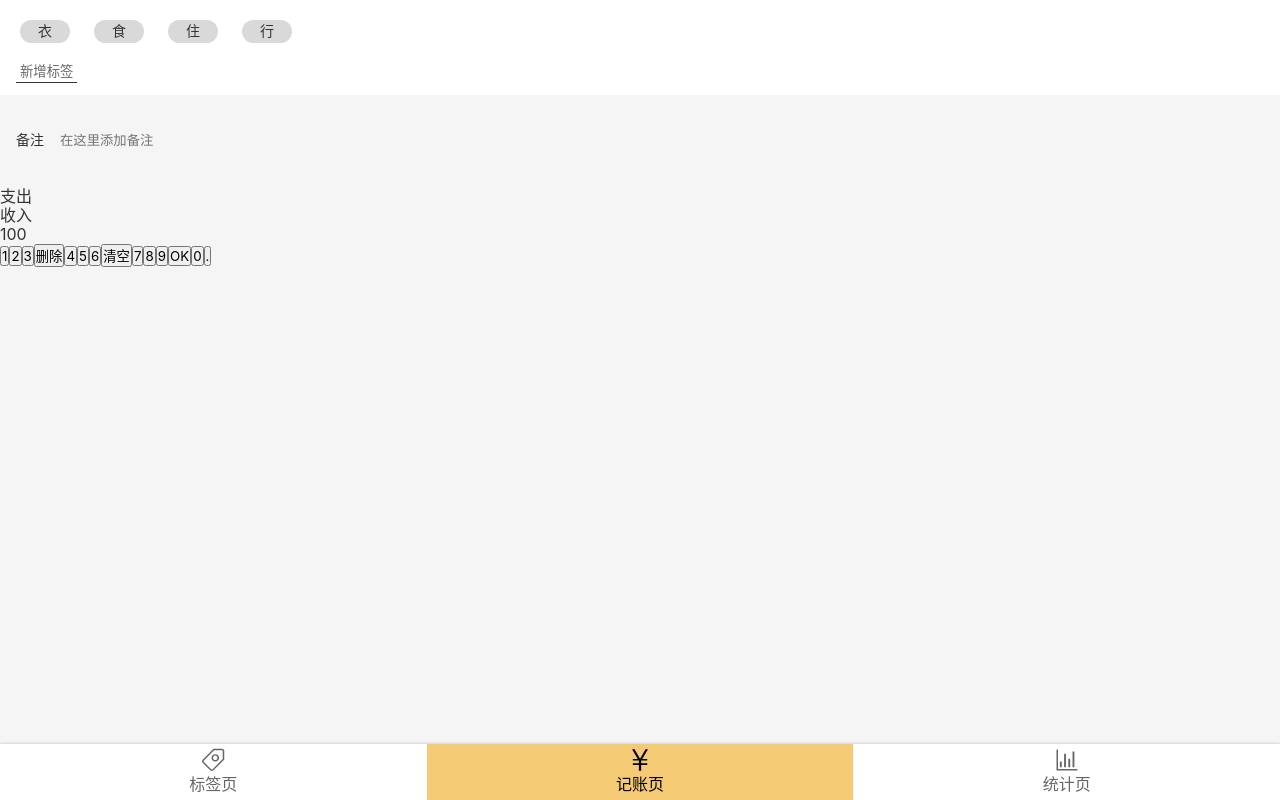
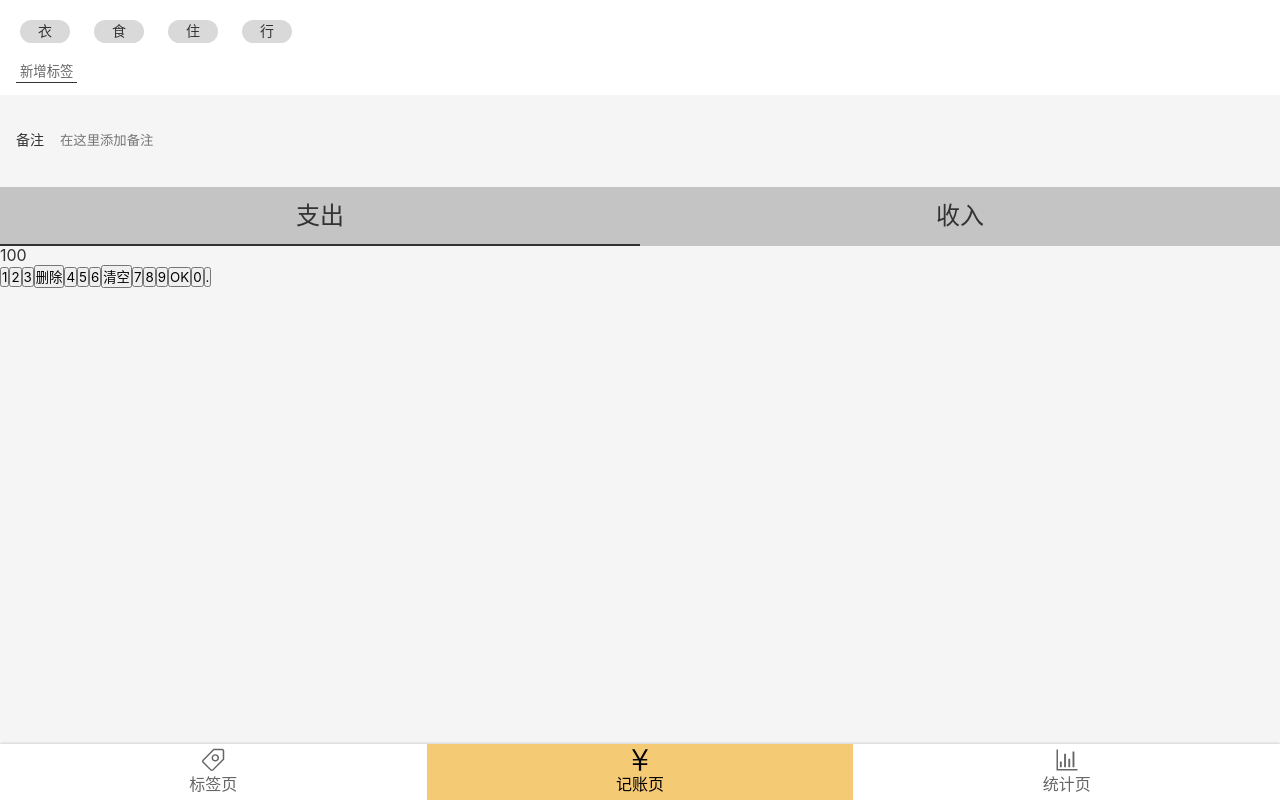
Before and after one commit to BOBOlife/life-memory-react, a React app: page /#/money in a window 1280 px wide. Built offline with nearby package versions, Linux system fonts and the light colour scheme.

Commit message:
Money.tsx 之类型 UI 完成

```diff
--- a/src/views/Money.tsx
+++ b/src/views/Money.tsx
@@ -41,7 +41,27 @@
   }
 `;
 const CategorySection = styled.section`
-
+  font-size: 24px;
+  > ul {
+    display: flex;
+    background: #c4c4c4;
+    > li {
+      width: 50%;
+      text-align: center;
+      padding:15px 0;
+      position: relative;
+      &.selected::after {
+        content: '';
+        display: block;
+        height: 2px;
+        background: #333;
+        position: absolute;
+        width: 100%;
+        bottom: 0;
+        left: 0;
+      }
+    }
+  }
 `;
 const NumberPadSection = styled.section`
 
@@ -68,7 +88,7 @@
       </NotesSection>
       <CategorySection>
         <ul>
-          <li>支出</li>
+          <li className="selected">支出</li>
           <li>收入</li>
         </ul>
       </CategorySection>
```
